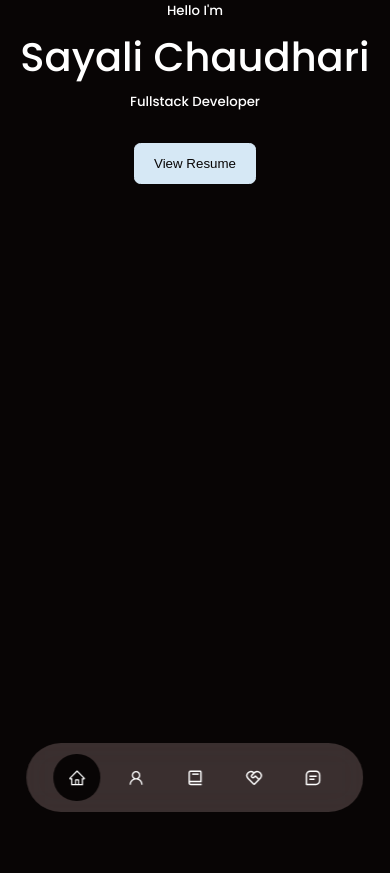
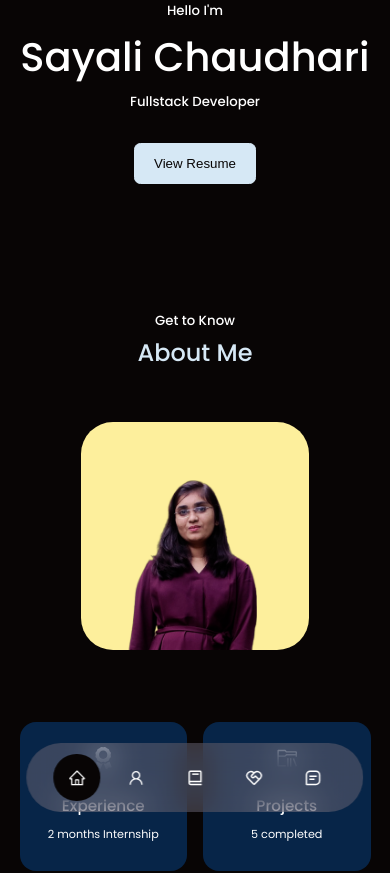
Before and after one commit to Sayali-Chaudhari28/Portfolio, a React (Create React App) app: page / in a window 390 px wide. Shown: the top 873 px of the page. Built offline with nearby package versions, Linux system fonts and the light colour scheme.

Commit message:
Fixed header

```diff
--- a/src/components/header/header.css
+++ b/src/components/header/header.css
@@ -132,10 +132,23 @@ header {
 
 /* for small devices */
 @media screen and (max-width:600px) {
-    header{
-        height: 100vh;
-    }
-
+  header {
+    height: 70%;
+    overflow: hidden;
+    display: flex;
+    justify-content: center;
+    align-items: center;
+    flex-direction: column;
+  }
+  .header__container {
+    text-align: center;
+    height: 100%;
+    position: relative;
+    display: flex;
+    flex-direction: column;
+    justify-content: center;
+    align-items: center;
+}
     .header__socials, .scroll__down{
         display: none;
     }
```
